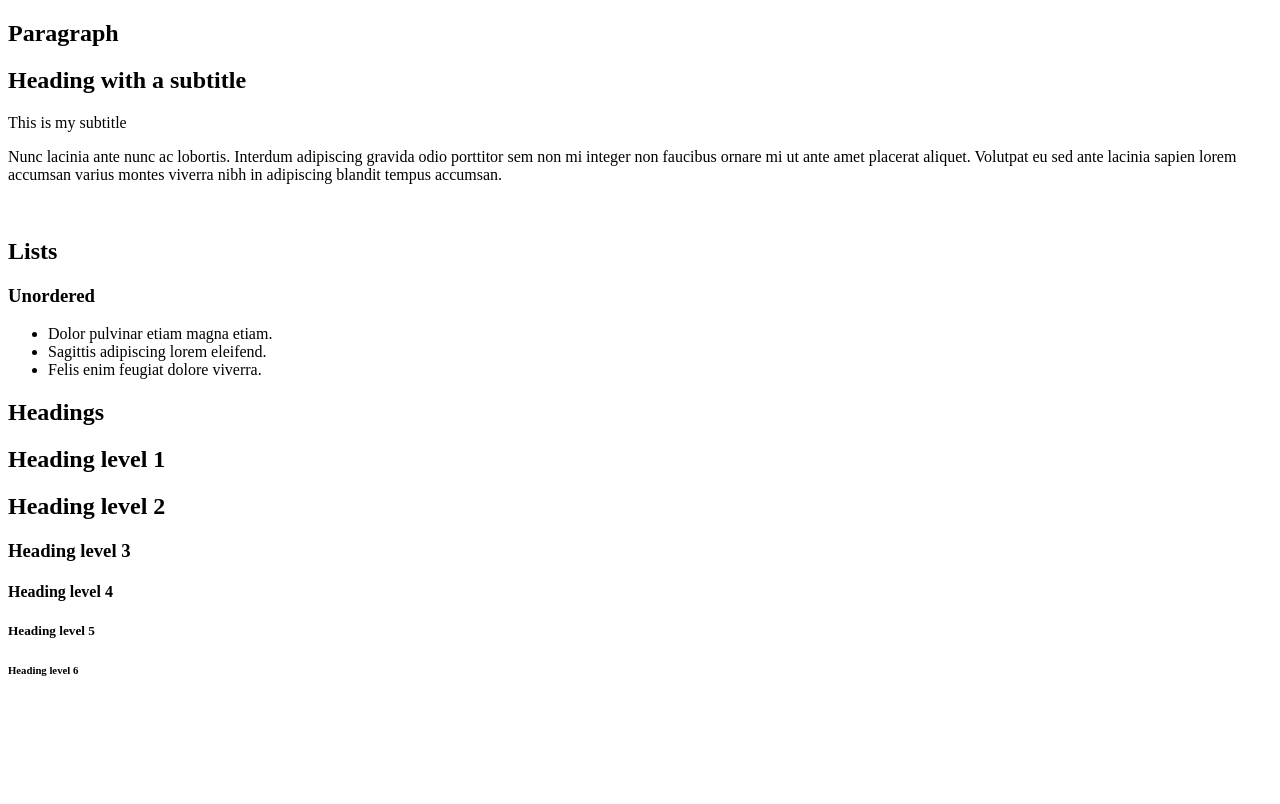
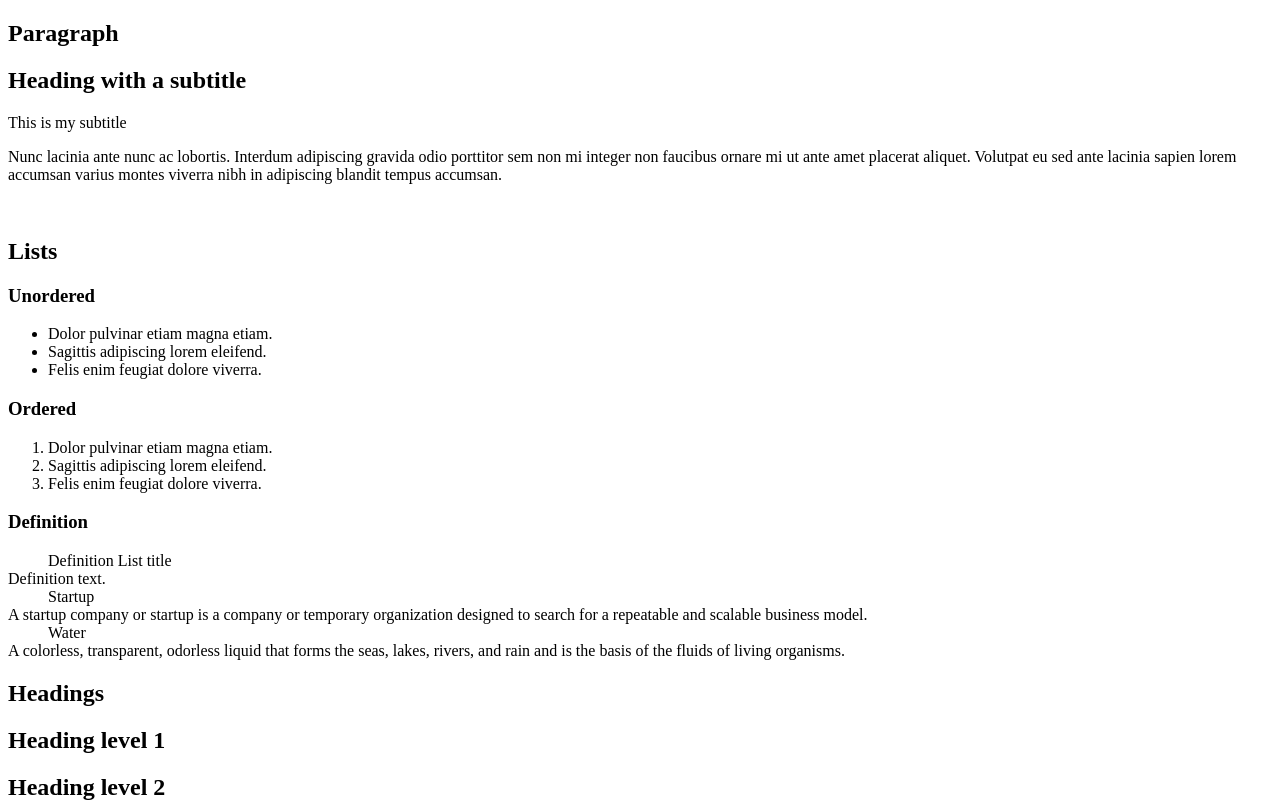
Before and after one commit to khaldi505/holbertonschool-web_front_end, a plain HTML site: page 0x00-html_advanced/26-styleguide.html in a window 1280 px wide. Shown: the top 804 px of the page. Drawn offline with Linux system fonts and the light colour scheme.

Commit message:
26-styleguide.html

```diff
--- a/0x00-html_advanced/26-styleguide.html
+++ b/0x00-html_advanced/26-styleguide.html
@@ -33,7 +33,23 @@
                         <li>Sagittis adipiscing lorem eleifend.</li>
                         <li>Felis enim feugiat dolore viverra.</li>
                         </ul>
+                        <h3>Ordered</h3>
+                        <ol>
+                           <li>Dolor pulvinar etiam magna etiam.</li>
+                           <li>Sagittis adipiscing lorem eleifend.</li>
+                           <li>Felis enim feugiat dolore viverra.</li>
+                        </ol>
+                        <h3>Definition</h3>
+                        <dl>
+                           <dd>Definition List title</dd>
+                           <dt>Definition text.</dt>
+                           <dd>Startup</dd>
+                           <dt>A startup company or startup is a company or temporary organization designed to search for a repeatable and scalable business model.</dt>
+                           <dd>Water</dd>
+                           <dt>A colorless, transparent, odorless liquid that forms the seas, lakes, rivers, and rain and is the basis of the fluids of living organisms.</dt>
+                        </dl>
                     </div>
+
                 </header>
             </section>
             <header>
```
